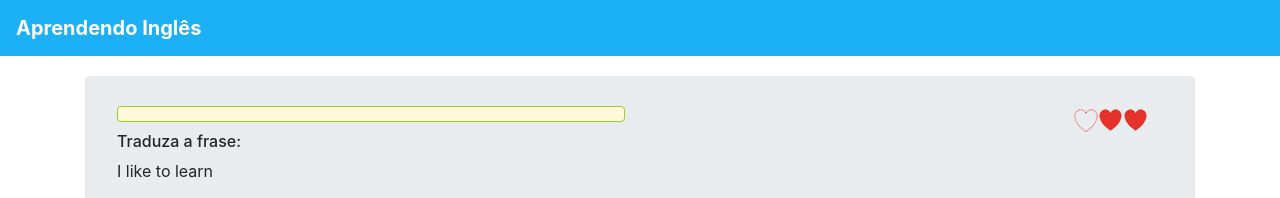
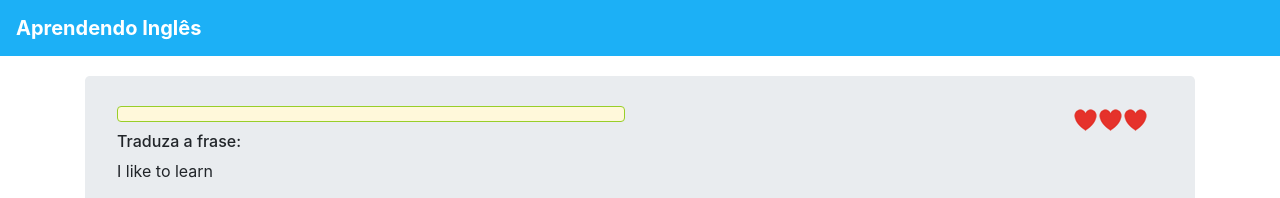
Before and after one commit to georgematos/curso-angular4-udemy-app1, an Angular app: page / in a window 1280 px wide. Shown: the top 198 px of the page. Built offline with nearby package versions, Linux system fonts and the light colour scheme.

Commit message:
criando a classe Coracao e exibindo com ngFor

```diff
--- /dev/null
+++ b/src/app/shared/coracao.model.ts
@@ -0,0 +1,17 @@
+export class Coracao {
+
+  constructor(
+    public cheio: boolean,
+    public urlCoracaoCheio: string = '/assets/coracao_cheio.png', // atribuição default, caso valor n seja passado no construtor
+    public urlCoracaoVazio: string = '/assets/coracao_vazio.png'
+  ) { }
+
+  public exibeCoracao(): string {
+    if (this.cheio) {
+      return this.urlCoracaoCheio;
+    } else {
+      return this.urlCoracaoVazio;
+    }
+  }
+
+}
--- a/src/app/shared/frase.model.ts
+++ b/src/app/shared/frase.model.ts
@@ -1,5 +1,8 @@
 export class Frase {
 
-  constructor(public fraseEng: string, public frasePtBr: string) { }
+  constructor(
+    public fraseEng: string,
+    public frasePtBr: string
+  ) { }
 
 }
--- a/src/app/tentativas/tentativas.component.html
+++ b/src/app/tentativas/tentativas.component.html
@@ -1,3 +1 @@
-<img [src]="coracaoVazio" />
-<img [src]="coracaoCheio" />
-<img [src]="coracaoCheio" />
+<img *ngFor="let coracao of coracoes" [src]="coracao.exibeCoracao()"/>
--- a/src/app/tentativas/tentativas.component.ts
+++ b/src/app/tentativas/tentativas.component.ts
@@ -1,4 +1,5 @@
 import { Component, OnInit } from '@angular/core';
+import { Coracao } from '../shared/coracao.model';
 
 @Component({
   selector: 'app-tentativas',
@@ -7,8 +8,11 @@ import { Component, OnInit } from '@angular/core';
 })
 export class TentativasComponent implements OnInit {
 
-  public coracaoVazio: String = "/assets/coracao_vazio.png";
-  public coracaoCheio: String = "/assets/coracao_cheio.png";
+  public coracoes: Coracao[] = [
+    new Coracao(true),
+    new Coracao(true),
+    new Coracao(true)
+  ];
 
   constructor() { }
 
```
